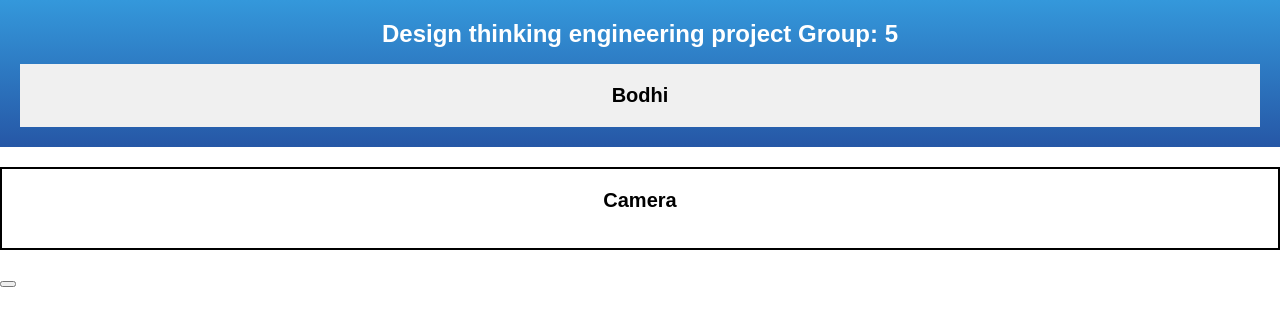
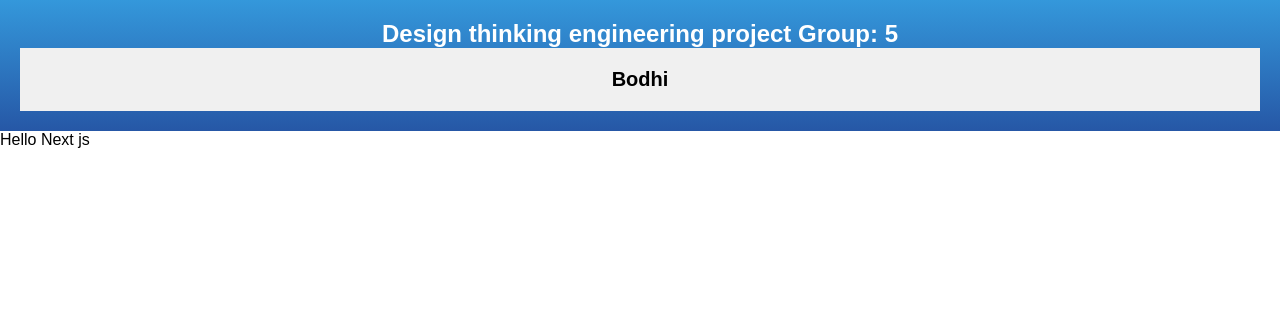
Before and after one commit to Jichul54/bodhi-frontend, a Next.js app: page / in a window 1280 px wide. Shown: the top 326 px of the page. Built offline with nearby package versions, Linux system fonts and the light colour scheme.

Commit message:
Reorganize App directory and create components folder

```diff
--- a/app/layout.tsx
+++ b/app/layout.tsx
@@ -1,11 +1,5 @@
-import type { Metadata } from 'next'
-
+import Header from "../components/Header";
 import './globals.css'
-
-export const metadata: Metadata = {
-  title: 'Create Next App',
-  description: 'Generated by create next app',
-}
 
 export default function RootLayout({
   children,
@@ -13,25 +7,9 @@ export default function RootLayout({
   children: React.ReactNode
 }) {
   return (
-  <html>
-
-    <body>
-      <header>
-          <div class="header-box">
-            <h1>Design thinking engineering project Group: 5 </h1>
-            <p> </p>
-          </div>
-          <div class="top-box">
-              <h2>Bodhi</h2>
-          </div>
-      </header>
-          <div class="middle-box">
-            <h2>Camera</h2>
-            <p> </p>
-        </div>
-        <button id="camera-button"></button>
-    </body>
-
-  </html>
-  )
+    <>
+      <Header />
+      <main>{children}</main>
+    </>
+  );
 }
--- /dev/null
+++ b/components/Header.tsx
@@ -0,0 +1,16 @@
+import React from "react";
+
+const Header: React.FC = () => {
+  return (
+    <header>
+      <div className="header-box">
+        <h1>Design thinking engineering project Group: 5</h1>
+      </div>
+      <div className="top-box">
+        <h2>Bodhi</h2>
+      </div>
+    </header>
+  );
+};
+
+export default Header;
```
Also changed, not shown: public/camera.png (renamed from app/camera.png).
